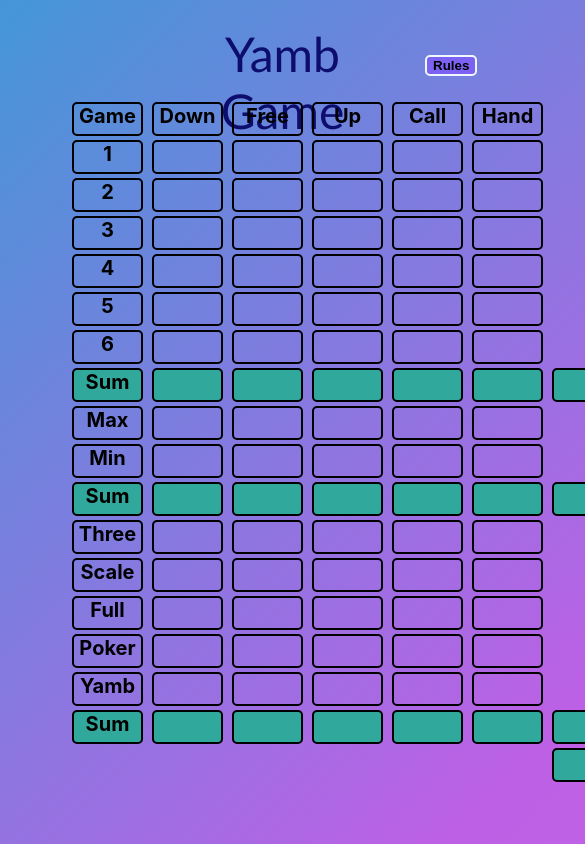
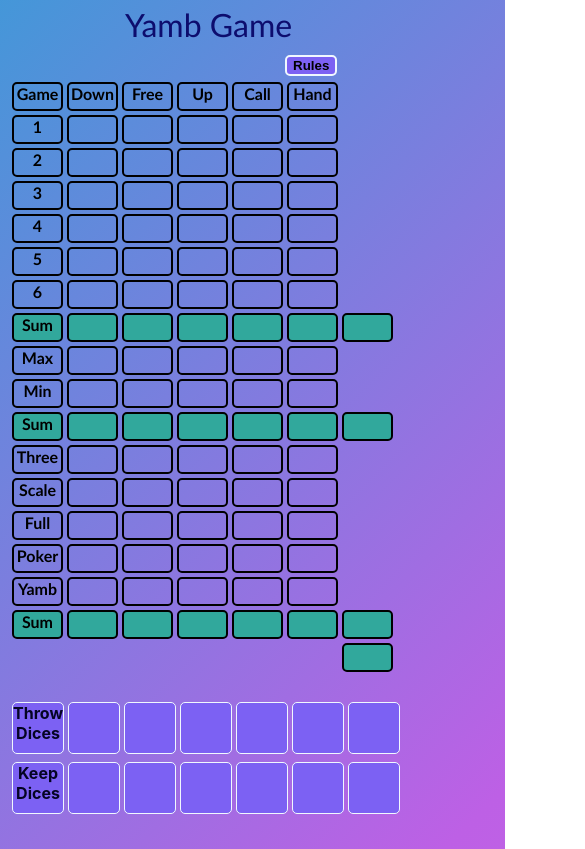
Before and after one commit to mariomitic/React-Yamb-App, a React (Create React App) app: page / in a window 390 px wide. Shown: the top 849 px of the page, 585 px wide, since content can reach past the window. Built offline with nearby package versions, Linux system fonts and the light colour scheme.

Commit message:
Adapted for mobile devices

```diff
--- a/src/components/Dices.js
+++ b/src/components/Dices.js
@@ -258,7 +258,7 @@ const keepDice2 = () => {
 <br></br>
 3. "Up" column can be entered from the bottom up.
 <br></br>
-4. "Call" column can be entered randomly, each cell must be called after first throw (right click).
+4. "Call" column can be entered randomly, each cell must be called after first throw (right click/hold).
 <br></br>
 5. "Hand" column can be entered random only after first throw.</p>
 
--- a/src/components/MainStyle.css
+++ b/src/components/MainStyle.css
@@ -262,3 +262,309 @@ font-size: 300%;
     background-color:  rgb(124, 97, 243);
     text-align: center;
 }
+
+
+
+
+
+
+
+@media (max-width: 412px) { /* Samsung Galaxy A51/71 */
+
+
+    .title {
+        color: rgb(13, 13, 110);
+        font-family: Calibri;
+        font-size: 200%;
+        position: relative;
+        margin: 5px;
+        display: flex;
+        top: 0px;
+        left: 120px;
+
+    }
+    .sub {
+        color: rgb(84, 84, 173);
+        font-family: Calibri;
+        font-size: 100%;
+        position: relative;
+        margin: 10px;
+        display: flex;
+        top: -20px;
+        left: 175px;
+
+    }
+
+    .cellBorder {
+        border: 2px solid black;
+        margin: 2px;
+        height: 25px;
+        font-size: 100%;
+        border-radius: 5px;
+        }
+
+    .memoTable, .downColumn, .freeColumn, .upColumn, .callColumn, .handColumn, .sumColumn{
+        font-family:'Gill Sans', 'Gill Sans MT', Calibri, 'Trebuchet MS', sans-serif;
+        display:flex;
+        flex-direction: column;
+        position: absolute;
+        width: 55px;
+        top: 80px;
+    }
+
+    .memoTable{
+        left: 10px;
+    }
+    .downColumn{
+        left: 65px;
+    }
+    .freeColumn{
+        left:120px
+    }
+    .upColumn{
+        left: 175px;
+    }
+    .callColumn{
+        left: 230px;
+    }
+    .handColumn{
+        left: 285px;
+    }
+    .sumColumn{
+        left: 340px;
+    }
+
+
+.dicesThrow{
+    display: flex;
+    position: absolute;
+    top: 700px;
+    left: 10px;
+}
+
+.dicesKeep{
+    display: flex;
+    position: absolute;
+    top: 760px;
+    left: 10px;
+}
+
+.countThrow{
+    display: flex;
+    position: absolute;
+    top: 635px;
+    left: 30px;
+    font-family:Arial, Helvetica, sans-serif;
+    font-size: xx-large;
+}
+.sumSpacing {
+    visibility: hidden;
+    }
+
+
+    .clickable:hover {
+        background-color: yellow;
+        transform: scale(1.15);
+
+      }
+
+    .sumBackground{
+        background-color: rgb(49, 168, 156)
+    }
+
+    .throwBox, .thrownDice1, .thrownDice2, .thrownDice3, .thrownDice4, .thrownDice5, .thrownDice6,
+    .keepBox, .keptDice1, .keptDice2, .keptDice3, .keptDice4, .keptDice5, .keptDice6{
+    color:rgb(4, 4, 35);
+    background-color: rgb(124, 97, 243);
+    width: 50px;
+    font-size: 100%;
+    border: 1px solid rgb(2, 27, 2);
+    margin: 2px;
+    height: 50px;
+    border-radius: 5px;
+    border-color: aliceblue;
+    text-align: center;
+    }
+/*
+    .throwBox:hover { background-color: yellow }
+    .thrownDice1:hover { background-color: yellow }
+    .thrownDice2:hover { background-color: yellow }
+    .thrownDice3:hover { background-color: yellow }
+    .thrownDice4:hover { background-color: yellow }
+    .thrownDice5:hover { background-color: yellow }
+    .thrownDice6:hover { background-color: yellow }
+    .keptDice1:hover { background-color: yellow }
+    .keptDice2:hover { background-color: yellow }
+    .keptDice3:hover { background-color: yellow }
+    .keptDice4:hover { background-color: yellow }
+    .keptDice5:hover { background-color: yellow }
+    .keptDice6:hover { background-color: yellow } */
+
+
+    .thrownDice1, .thrownDice2, .thrownDice3, .thrownDice4, .thrownDice5, .thrownDice6,
+    .keptDice1, .keptDice2, .keptDice3, .keptDice4, .keptDice5, .keptDice6{
+
+    font-size: 225%;
+    }
+
+    .muteDice{
+        pointer-events: none;
+    }
+
+    .muted{
+        pointer-events: none;
+    }
+
+
+    .throwCounter {
+        width: 55px;
+        font-size: 300%;
+        text-align: right;
+        }
+
+    .hideElement {
+        visibility: hidden;
+    }
+
+    .turnRed{
+        color: red;
+    }
+
+
+    .diceAlert{
+        z-index: 2;
+        border: 2px solid;
+        border-color: aliceblue;
+        opacity: 1;
+        position: fixed;
+        border-radius: 10px;
+        width: 350px;
+        height: 150px;;
+        top: 300px;
+        left: 25px;
+        background-color:  rgb(243, 97, 116);
+        text-align: center;
+    }
+
+
+    .ok_btn{
+        border: 2px solid;
+        border-color: aliceblue;
+        padding: 10px 15px;
+        background-color:  rgb(124, 97, 243);
+        border-radius: 10px;
+    }
+
+
+    /* .ok_btn:hover{
+        background-color: yellow;
+    }
+     */
+    .freezeBackground {
+         pointer-events: none;
+    }
+
+
+
+    .temporarilyMute {
+        pointer-events: none;
+    }
+
+    .calledCell {
+        background-color: yellow;
+        transform: scale(1.15);
+
+  }
+
+    /* rules */
+  .turnRed{
+    color: red;
+}
+
+.calledCell {
+    background-color: yellow;
+    transform: scale(1.15);
+}
+
+.bluredBackground {
+    filter: blur(5px);
+    pointer-events: none;
+}
+
+.rules_btn{
+
+    position: fixed;
+    top: 55px;
+    left: 285px;
+    background-color:  rgb(124, 97, 243);
+    border: 2px solid;
+    border-color: aliceblue;
+    border-radius: 5px;
+}
+
+/* .rules_btn:hover{
+    background-color: yellow;
+} */
+
+.popuptext{
+    z-index: 2;
+    border: 2px solid;
+    border-color: aliceblue;
+    opacity: 1;
+    position: fixed;
+    border-radius: 10px;
+    width: 380px;
+    height: 850px;;
+    top: 50px;
+    left: 15px;
+    background-color:  rgb(124, 97, 243);
+    text-align: center;
+
+}
+
+.rulesTitle {
+    color: greenyellow;
+}
+
+
+.close_btn{
+    position: fixed;
+    left: 348px;
+    top: 50px;
+    border-radius: 10px;
+    background-color:  rgb(124, 97, 243);
+    border: 2px solid;
+    border-color: aliceblue;
+}
+
+.close_btn:hover{
+    background-color: rgb(156, 58, 58);
+}
+
+.bluredBackground {
+    filter: blur(5px);
+    pointer-events: none;
+}
+
+  /* rules */
+
+
+  .endGame{
+    z-index: 2;
+    border: 2px solid;
+    border-color: aliceblue;
+    opacity: 1;
+    position: fixed;
+    border-radius: 5px;
+    width: 350px;
+    height: 185px;;
+    top: 300px;
+    left: 25px;
+    background-color:  rgb(124, 97, 243);
+    text-align: center;
+
+}
+
+
+
+  }
```
